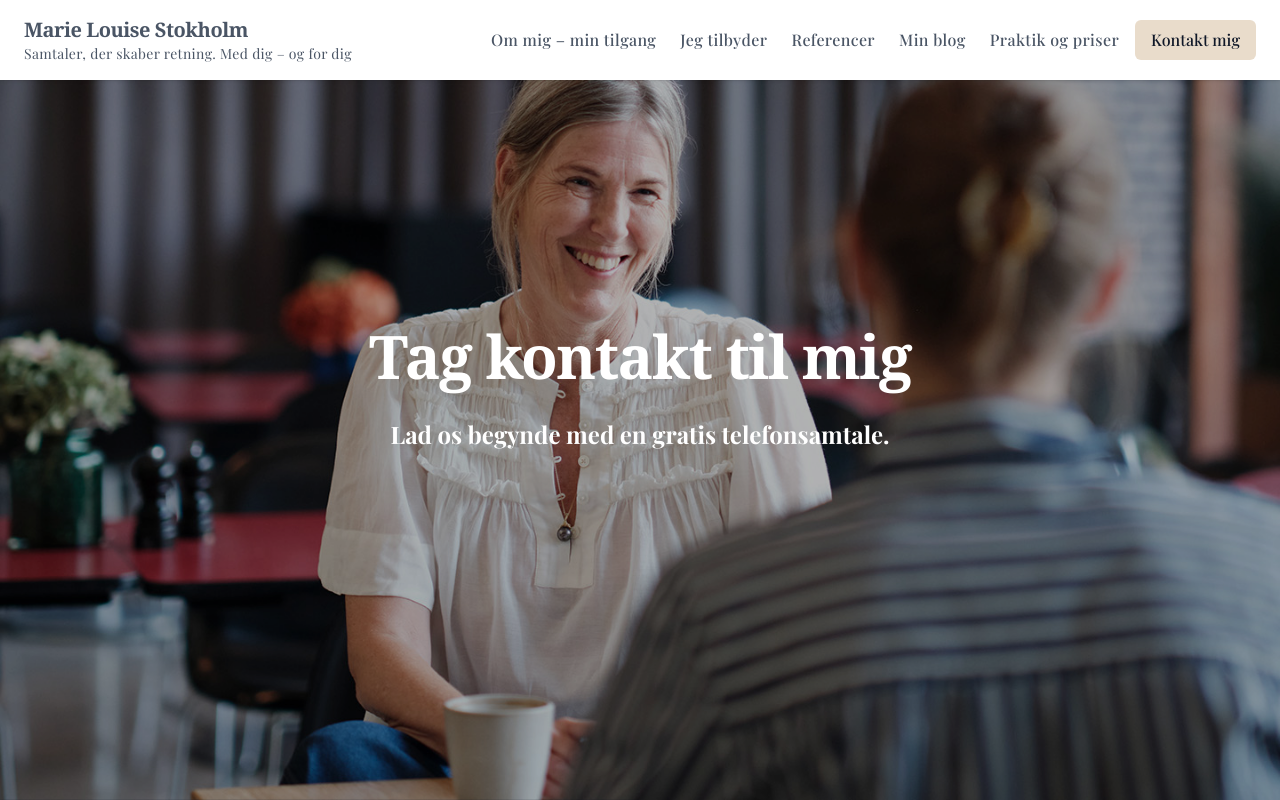
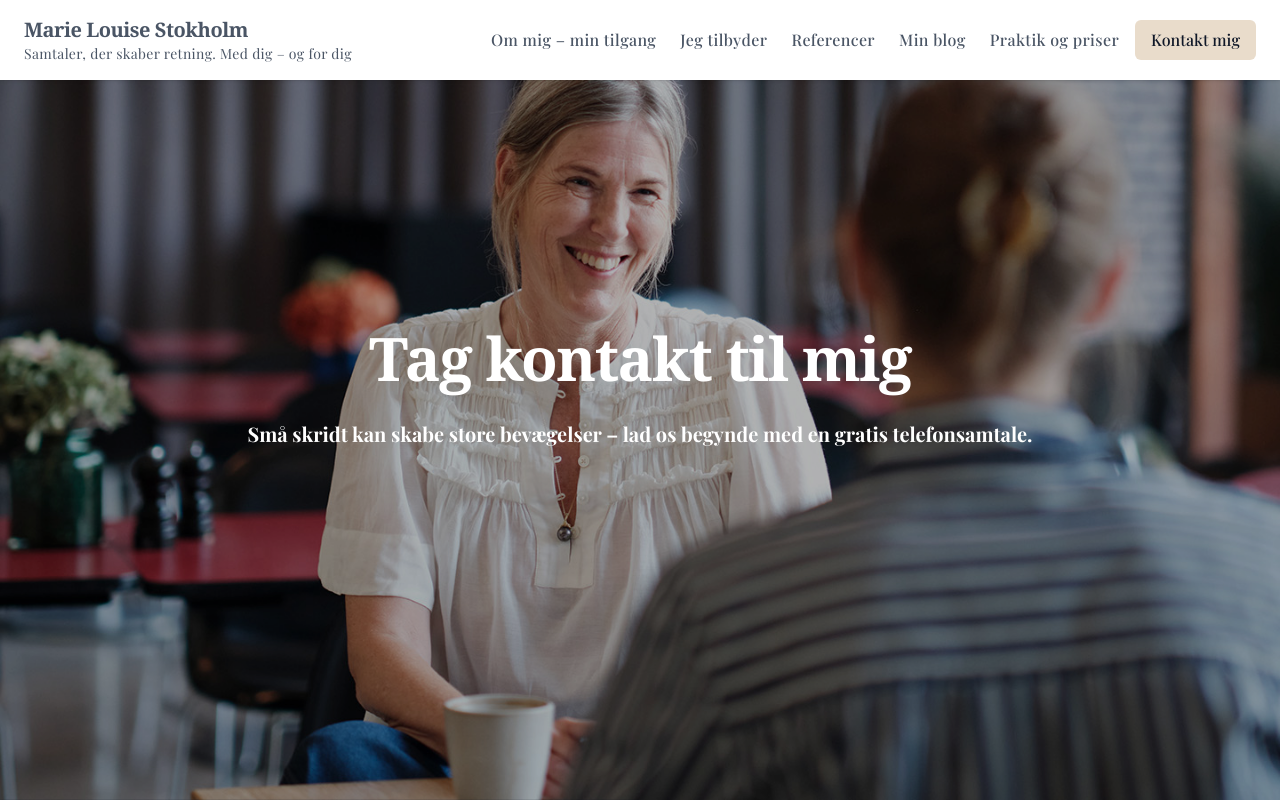
Before and after one commit to nordic-agency/marielouisestokholm, a Next.js app: page /kontakt in a window 1280 px wide. Shown: the top 800 px of the page. Built offline with nearby package versions, Linux system fonts and the light colour scheme.

Commit message:
V2 Revision: Restored original tagline text on contact page and reduced font size from text-xl/text-2xl to text-lg/text-xl for better fit

```diff
--- a/src/app/kontakt/page.tsx
+++ b/src/app/kontakt/page.tsx
@@ -20,8 +20,8 @@ export default function KontaktPage() {
           <h1 className="text-4xl md:text-6xl font-serif font-bold leading-tight tracking-tight mb-6">
             Tag kontakt til mig
           </h1>
-          <p className="text-xl md:text-2xl font-bold mb-8">
-            Lad os begynde med en gratis telefonsamtale.
+          <p className="text-lg md:text-xl font-bold mb-8">
+            Små skridt kan skabe store bevægelser – lad os begynde med en gratis telefonsamtale.
           </p>
         </div>
       </section>
```
